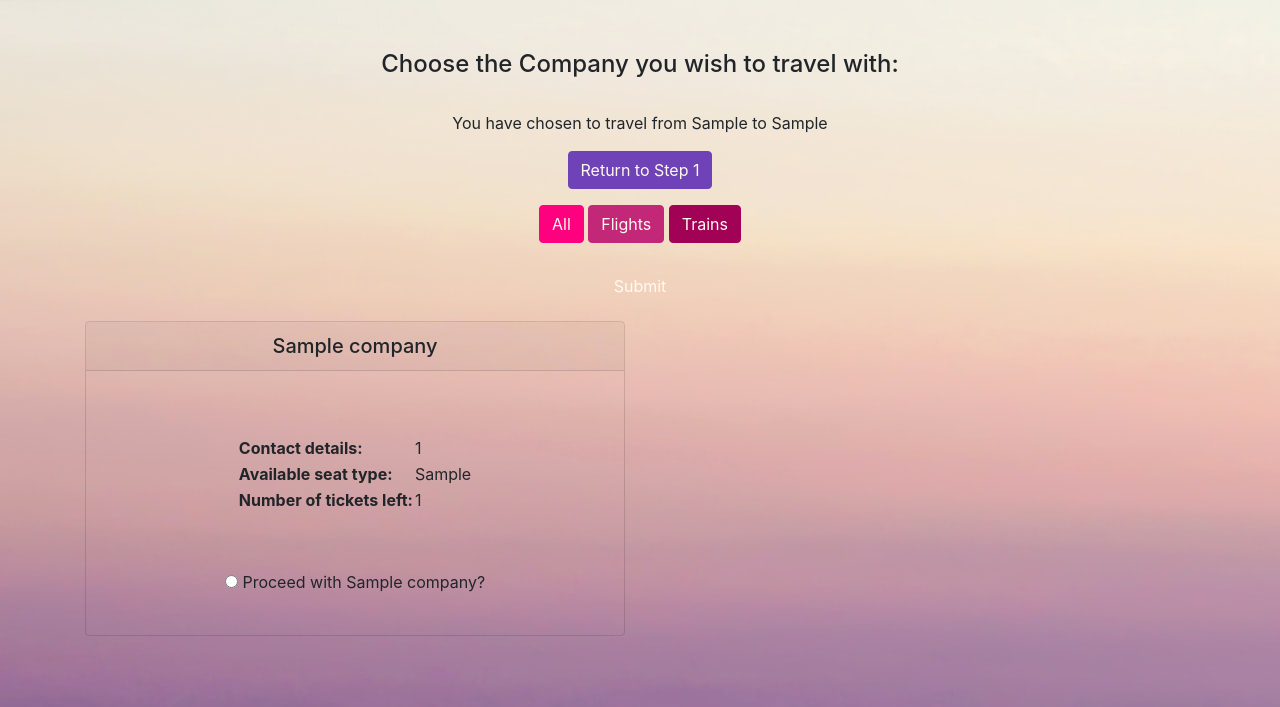
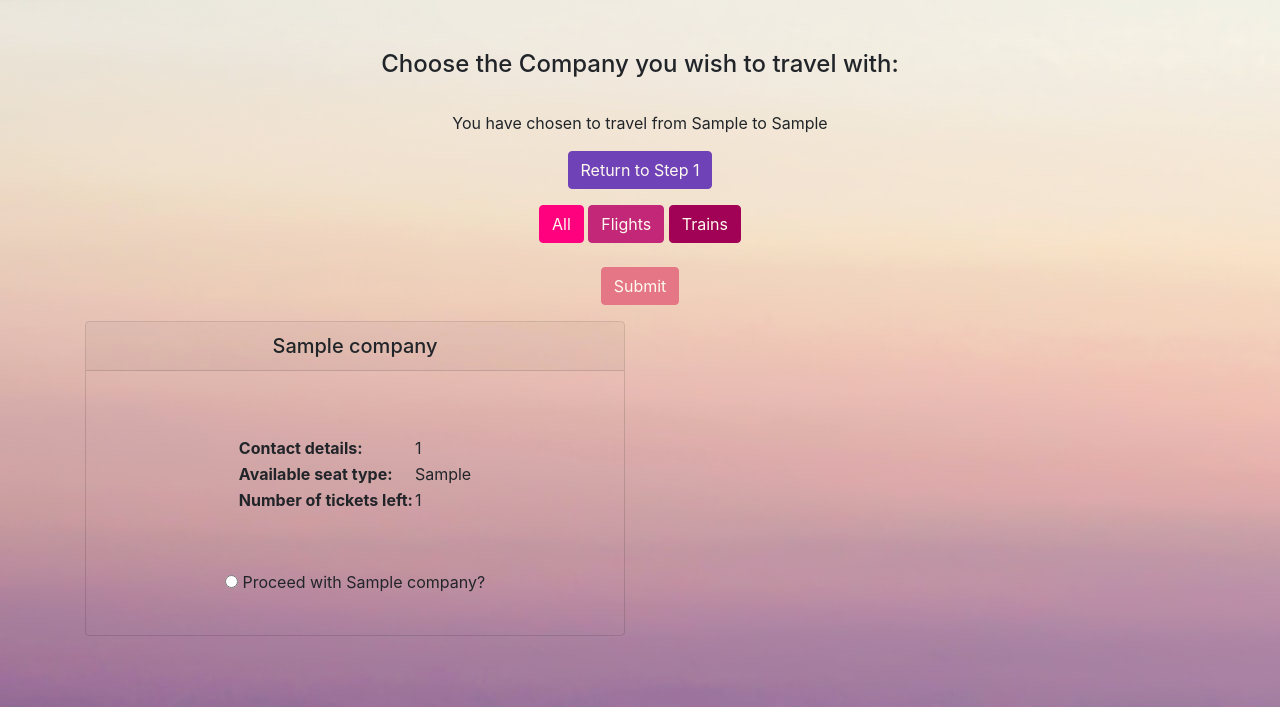
Before and after one commit to evatiwari/dbsproject, a Flask app: page /travelcomp/1 in a window 1280 px wide. Shown: the top 707 px of the page. Run offline with Flask 2, Linux system fonts and the light colour scheme; tables that the repository leaves empty or names only in its code hold one stand-in row (values such as "Sample post"); parts of the project's set-up code (start-up, migrations or seed data) failed here and were passed over; some libraries are stand-ins or nearby versions.

Commit message:
Pink button colour fixed

```diff
--- a/static/css/temp.css
+++ b/static/css/temp.css
@@ -1,3 +1,5 @@
+
+
 .row-header {
   margin: 0px auto;
   padding: 0px 0px; }
@@ -524,12 +526,8 @@ body {
 .offset-11 {
   margin-left: 91.666667%;
 }
-.jaspink {
-  color: #212529;
-  background-color: #e83e8c;
-  border-color: #e83e8c;
-}
-.btn-pink:hover {
+
+.btn-pink {
   color: #212529;
   background-color: #e57685;
   border-color:#e57685;
@@ -586,8 +584,8 @@ body {
 
 }.btn-rosepink{
    color: #212529;
-  background-color:#ac3b61 ;
-  border-color:#ac3b61;
+  background-color:#e57685 ;
+  border-color:#e57685;
 
 }.btn-jasmine{
    color: #212529;
--- a/templates/continued.html
+++ b/templates/continued.html
@@ -19,7 +19,7 @@
 
                     <p align ="center">
 
-                    <input type="submit" value="Return" name="action"  class ="btn-pink btn text-white" ><br><br>
+                    <input type="submit" value="Return" name="action"  class ="btn-rosepink btn text-white" ><br><br>
 
 
                     </p>
--- a/templates/displaytravel.html
+++ b/templates/displaytravel.html
@@ -23,7 +23,7 @@
 	<input type ="submit" name ="action" class="btn btn-rose text-white" value= "All">
 	<input type ="submit" name ="action" class="btn btn-rose1 text-white" value ="Flights">
 	<input type ="submit" name ="action"  class="btn btn-rose2 text-white" value="Trains"><br><br>
-	<input type ="submit" class="text-white btn btn-pink" name ="action" value = "Submit" ></p>
+	<input type ="submit" class="text-white btn btn-rosepink " name ="action" value = "Submit" ></p>
 	<div class="container">
 	<div class="row" >
 
--- a/templates/trips.html
+++ b/templates/trips.html
@@ -19,7 +19,7 @@
 		<p align ="center">
  <input type="submit" value="Hotel Booking" name="action"  class ="btn-purple btn text-white" ><br><br>
  <input type="submit" value="Transport Booking" name="action"  class ="btn-darkviolet btn text-white" ><br><br>
- <input type="submit" value="History" name="action"  class ="btn-pink btn text-white" ><br><br>
+ <input type="submit" value="History" name="action"  class ="btn-rosepink btn text-white" ><br><br>
  <input type="submit" value="Profile" name="action"  class ="btn-darkblue btn text-white" ><br><br>
 
 </p>
```
